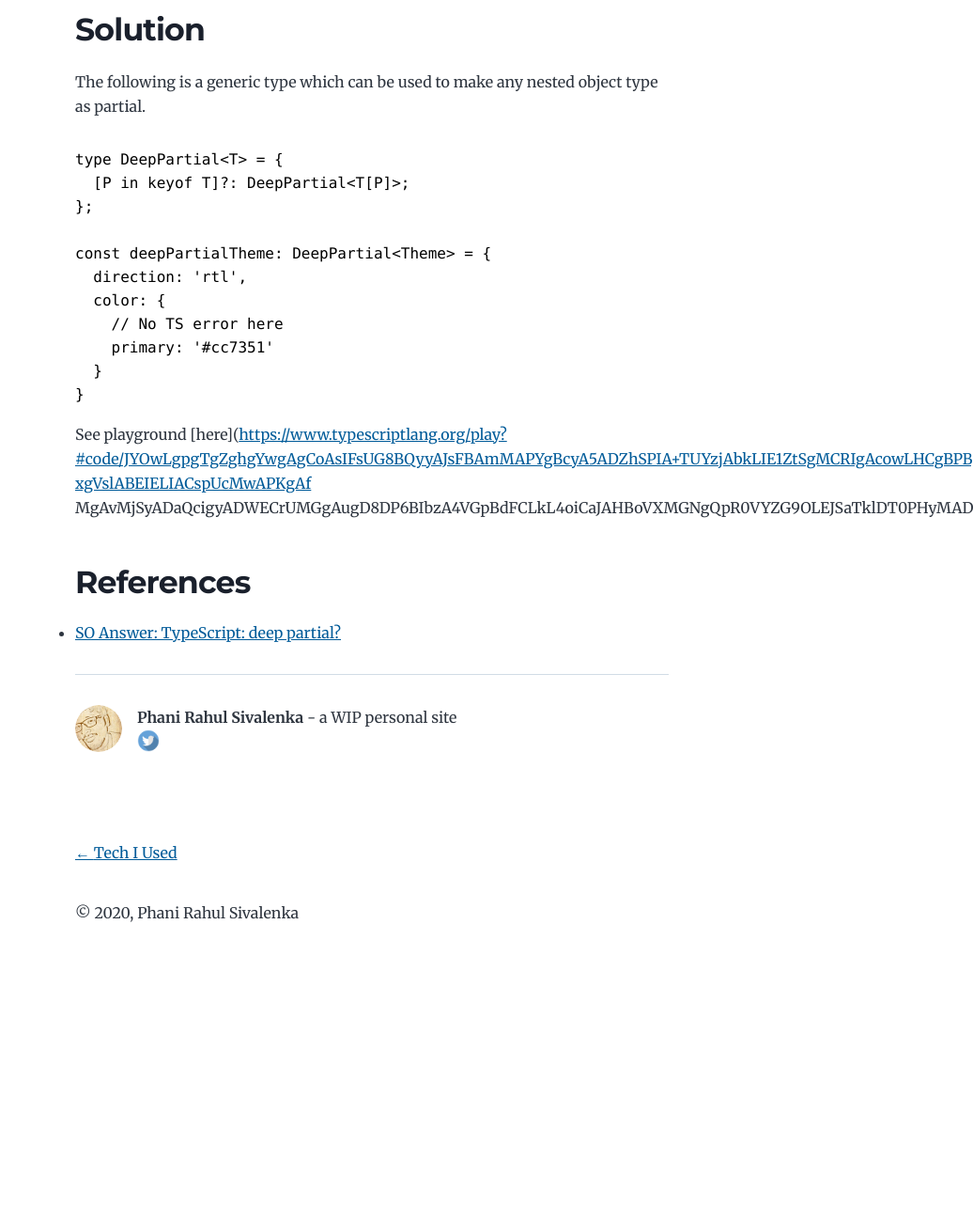
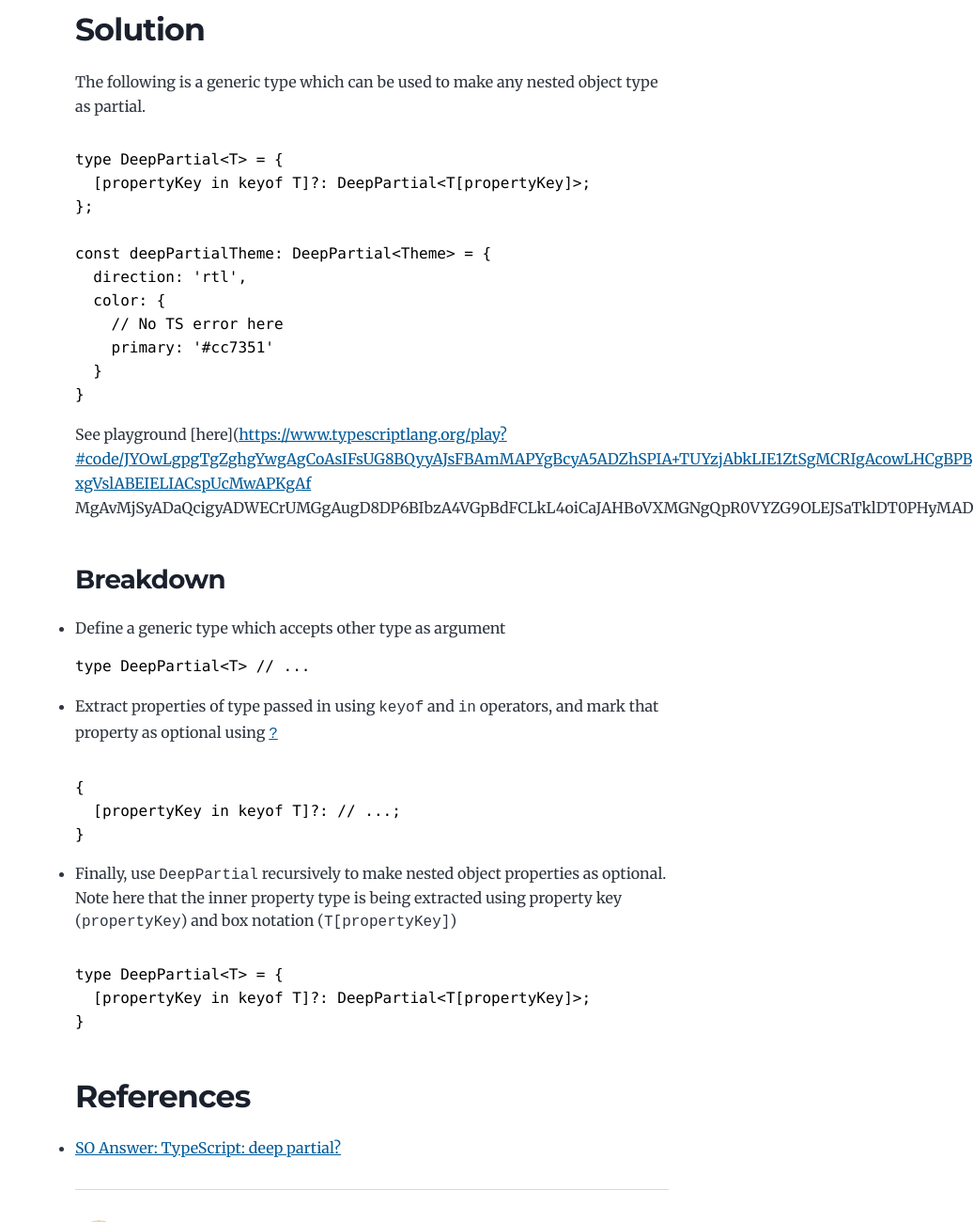
Before and after one commit to rahul-sivalenka/rahul-sivalenka-dev, a Gatsby site: page /typescript-deep-partial/ in a window 1280 px wide. Shown: the part 1207-2507 px from the top of the page at 94% size, without its empty margins (244-1280 px from the left). Before the commit the page ends 2254 px from the top, so only its background shows below. Built offline with nearby package versions, Linux system fonts and the light colour scheme; Gatsby itself is replaced by a stand-in of ours; some packages are replaced by stand-ins of ours; code samples lack their colours.

Commit message:
blog: Add breakdown

````diff
--- a/content/blog/typescript-deep-partial.md
+++ b/content/blog/typescript-deep-partial.md
@@ -46,7 +46,7 @@ The following is a generic type which can be used to make any nested object type
 
 ```typescript
 type DeepPartial<T> = {
-  [P in keyof T]?: DeepPartial<T[P]>;
+  [propertyKey in keyof T]?: DeepPartial<T[propertyKey]>;
 };
 
 const deepPartialTheme: DeepPartial<Theme> = {
@@ -61,6 +61,28 @@ const deepPartialTheme: DeepPartial<Theme> = {
 See playground [here](https://www.typescriptlang.org/play?#code/JYOwLgpgTgZghgYwgAgCoAsIFsUG8BQyyAJsFBAmMAPYgBcyA5ADZhSPIA+TUYzjAbkLIE1ZtSgMCRIgAcowLHCgBPBgGc2oAOZCZydRVrFlag1pC7hRSAA8wGi1aIBffG-xgVslABEIELIACspUcMwAPKgAf
 MgAvMjSyADaQcigyADWECrUMGgAugD8DP6BIbzA4VGpBdFCLkL4oiCaJAHBoVXMGNgQpR0VYZG9OLEJSaTklDT0PHyMADTCouKSidbI8oqmDIwAxAgIAOwAzACsAIyMwm4uQA).
 
+### Breakdown
+
+* Define a generic type which accepts other type as argument
+
+  ```typescript
+  type DeepPartial<T> // ...
+  ```
+*  Extract properties of type passed in using `keyof` and `in` operators, and mark that property as optional using [`?`](https://www.typescriptlang.org/docs/handbook/2/objects.html#optional-properties)
+
+  ```typescript
+  {
+    [propertyKey in keyof T]?: // ...;
+  }
+  ```
+*  Finally, use `DeepPartial` recursively to make nested object properties as optional. Note here that the inner property type is being extracted using property key (`propertyKey`) and box notation (`T[propertyKey]`)
+
+  ```typescript
+  type DeepPartial<T> = {
+    [propertyKey in keyof T]?: DeepPartial<T[propertyKey]>;
+  }
+  ```
+
 ## References
 
 * [SO Answer: TypeScript: deep partial?](https://stackoverflow.com/a/61132308/5887448)
````
